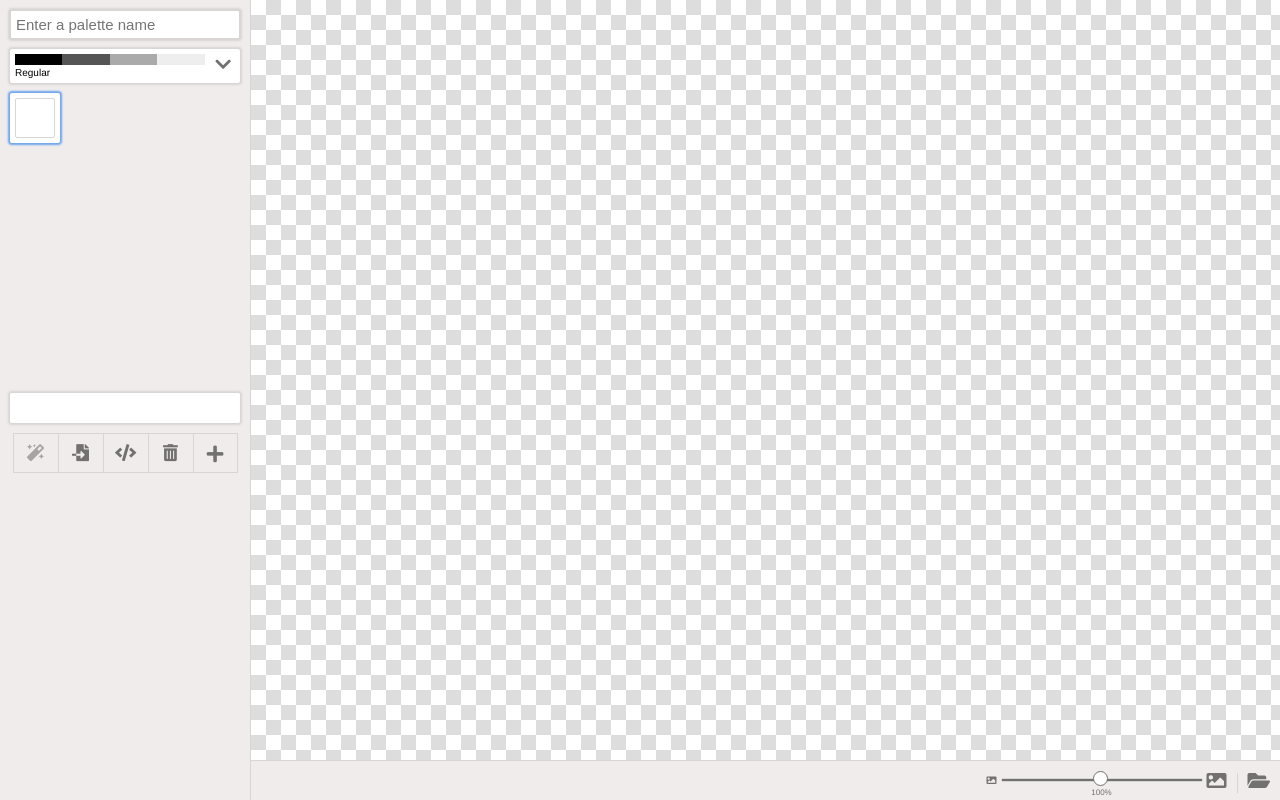
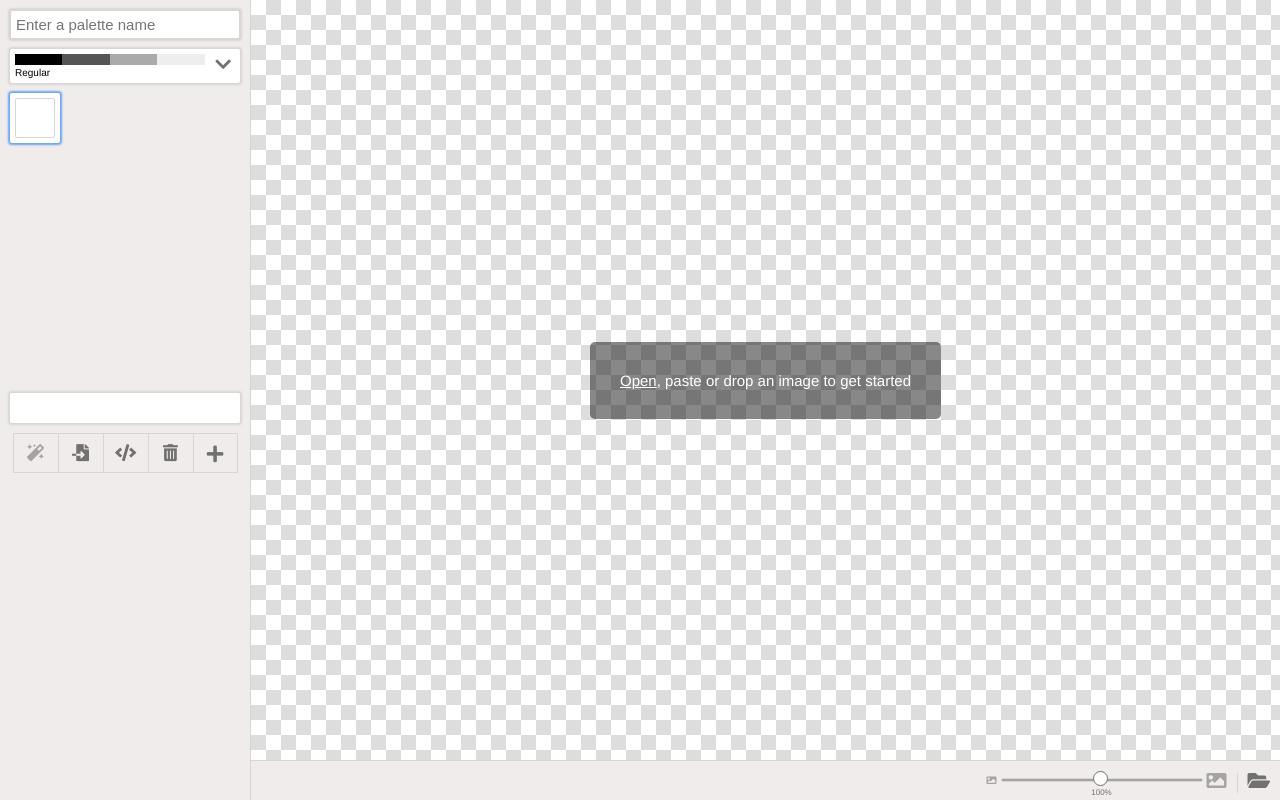
Before and after one commit to gentlygently/tableaucolours, a Vue app: page / in a window 1280 px wide. Built offline with nearby package versions, Linux system fonts and the light colour scheme.

Commit message:
Added some handy hints

```diff
--- a/src/components/Colour.vue
+++ b/src/components/Colour.vue
@@ -3,7 +3,7 @@
     class="colour"
     :class="containerClasses"
     @click="click"
-    :title="colour.hex"
+    :title="colour.hex + ' (double click to edit)'"
     :style="{ 'grid-column': column, 'grid-row': row }"
   >
     <div
--- a/src/components/ImageCanvas.vue
+++ b/src/components/ImageCanvas.vue
@@ -17,6 +17,13 @@
         @colour-picked="colourPicked"
       />
     </div>
+    <div class="canvashint" v-show="!hasImage">
+      <div class="canvashint-container">
+        <div class="canvashint-text">
+          <a href="#" @click.prevent="openFile">Open</a>, paste or drop an image to get started
+        </div>
+      </div>
+    </div>
     <div class="droptarget" ref="droptarget">
       <div class="droptarget-textwrapper">
         <div class="droptarget-text">
@@ -30,6 +37,7 @@
 
 <script>
 import ScalableImage from './ScalableImage.vue'
+import { EventBus } from '../eventbus.js'
 
 export default {
   name: 'ImageCanvas',
@@ -82,6 +90,9 @@ export default {
     },
     colourPicked (colour) {
       this.$emit('colour-picked', colour)
+    },
+    openFile () {
+      EventBus.$emit('open-image-file')
     },
     preventDefaults (event) {
       event.preventDefault()
@@ -137,8 +148,39 @@ export default {
     height: 100%;
   }
   &--drop {
+    .canvashint {
+      display: none;
+    }
     .droptarget {
       display: table;
+    }
+  }
+}
+.canvashint {
+  display: table;
+  position: absolute;
+  box-sizing: border-box;
+  width: 100%;
+  height: 100%;
+  top: 0;
+  left: 0;
+  z-index: 9996;
+  &-container {
+    display: table-cell;
+    vertical-align: middle;
+    text-align: center;
+  }
+  &-text {
+    padding: 3rem;
+    border-radius: 0.5rem;
+    margin: 0 auto;
+    color: #fff;
+    background-color: #00000077;
+    font-size: 1.5rem;
+    display: inline-block;
+    a,
+    a:visited {
+      color: #fff;
     }
   }
 }
--- a/src/components/ImageFileOpen.vue
+++ b/src/components/ImageFileOpen.vue
@@ -12,6 +12,8 @@
 </template>
 
 <script>
+import { EventBus } from '../eventbus.js'
+
 export default {
   name: 'ImageFileOpen',
   methods: {
@@ -21,6 +23,12 @@ export default {
     click () {
       this.$refs.label.click()
     }
+  },
+  created: function () {
+    EventBus.$on('open-image-file', this.click)
+  },
+  destroyed: function () {
+    EventBus.$off('open-image-file', this.click)
   }
 }
 </script>
--- a/src/components/ImageZoom.vue
+++ b/src/components/ImageZoom.vue
@@ -1,6 +1,11 @@
 <template>
   <div class="imagezoom">
-    <button class="iconbutton imagezoom-out fas fa-image" @click.prevent.stop="zoomOut"></button>
+    <button
+      class="iconbutton imagezoom-out fas fa-image"
+      @click.prevent.stop="zoomOut"
+      title="Zoom out (Shift + Scroll-down)"
+      :disabled="!enabled"
+    ></button>
     <input
       type="range"
       min="1"
@@ -11,7 +16,12 @@
       @mouseup="sliderActive = false"
       class="imagezoom-slider"
     >
-    <button class="iconbutton imagezoom-in fas fa-image" @click.prevent.stop="zoomIn"></button>
+    <button
+      class="iconbutton imagezoom-in fas fa-image"
+      @click.prevent.stop="zoomIn"
+      title="Zoom in (Shift + Scroll-up)"
+      :disabled="!enabled"
+    ></button>
     <div class="imagezoom-percentage">{{ percentage }}%</div>
   </div>
 </template>
@@ -127,6 +137,10 @@ export default {
     background: @tool-colour-active;
   }
 
+  .sliderTrackDisabled {
+    background: @tool-colour-disabled;
+  }
+
   .sliderThumb {
     box-shadow: none;
     border: solid 0.1rem @tool-colour;
@@ -154,8 +168,18 @@ export default {
       .sliderTrack;
     }
 
-    &:active::-webkit-slider-runnable-track {
+    &::-webkit-slider-runnable-track:active {
       .sliderTrackActive;
+    }
+    &::-moz-range-track:active {
+      .sliderTrackActive;
+    }
+
+    &:disabled::-webkit-slider-runnable-track {
+      .sliderTrackDisabled;
+    }
+    &:disabled::-moz-range-track {
+      .sliderTrackDisabled;
     }
 
     &::-webkit-slider-thumb {
--- /dev/null
+++ b/src/eventbus.js
@@ -0,0 +1,2 @@
+import Vue from 'vue'
+export const EventBus = new Vue()
```
